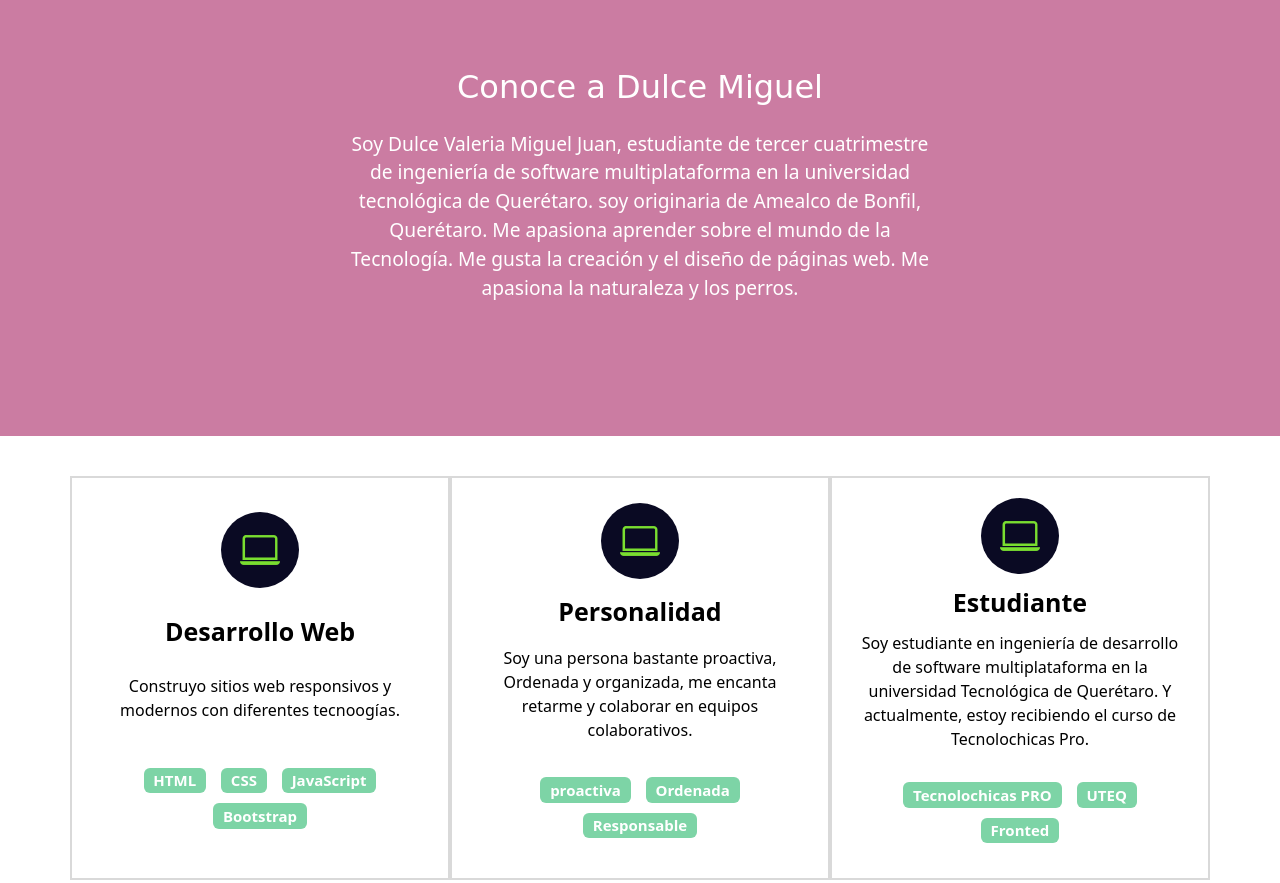
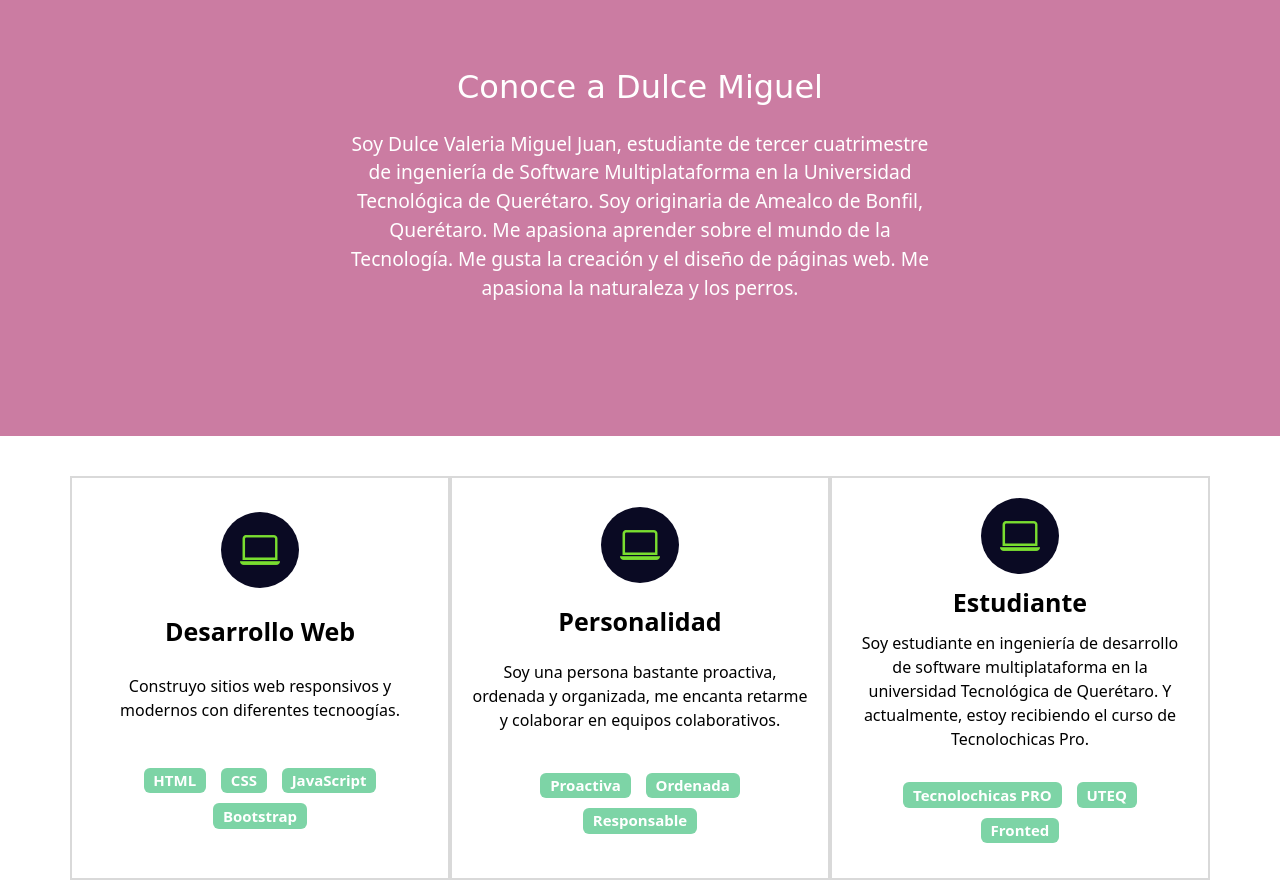
Before and after one commit to dulceMJ/dulceMJ.github.io, a plain HTML site: page index.html in a window 1280 px wide. Shown: the part 920-1803 px from the top of the page. Drawn offline with nearby package versions, Linux system fonts and the light colour scheme; a web font is replaced by a local one.

Commit message:
Update index.html

```diff
--- a/index.html
+++ b/index.html
@@ -71,7 +71,7 @@
     <section id="sobre-mi" class="sobre-mi seccion-oscura">
       <div class="contenedor">
         <h2 class="seccion-titulo">Conoce a Dulce Miguel </h2>
-        <p class="seccion-texto">Soy Dulce Valeria Miguel Juan, estudiante de tercer cuatrimestre de ingeniería de software multiplataforma en la universidad tecnológica de Querétaro.  soy originaria de Amealco de Bonfil, Querétaro. Me apasiona aprender sobre el mundo de la Tecnología. Me gusta la creación y el diseño de páginas web. Me apasiona la naturaleza y los perros.  </p>
+        <p class="seccion-texto">Soy Dulce Valeria Miguel Juan, estudiante de tercer cuatrimestre de ingeniería de Software Multiplataforma en la Universidad Tecnológica de Querétaro.  Soy originaria de Amealco de Bonfil, Querétaro. Me apasiona aprender sobre el mundo de la Tecnología. Me gusta la creación y el diseño de páginas web. Me apasiona la naturaleza y los perros.  </p>
       </div>
     </section>
 
@@ -95,9 +95,9 @@
           <div class="columna col-12 col-md-4">
             <i class="bi bi-laptop"></i>
             <p class="experiencia-titulo">Personalidad</p>
-            <p>Soy una persona bastante proactiva, Ordenada y organizada, me encanta retarme y colaborar en equipos colaborativos.  </p>
+            <p>Soy una persona bastante proactiva, ordenada y organizada, me encanta retarme y colaborar en equipos colaborativos.  </p>
             <div class="badges-contenedor">
-              <span class="badge ">proactiva</span>
+              <span class="badge ">Proactiva</span>
               <span class="badge ">Ordenada</span>
               <span class="badge ">Responsable</span>
             </div>
```
